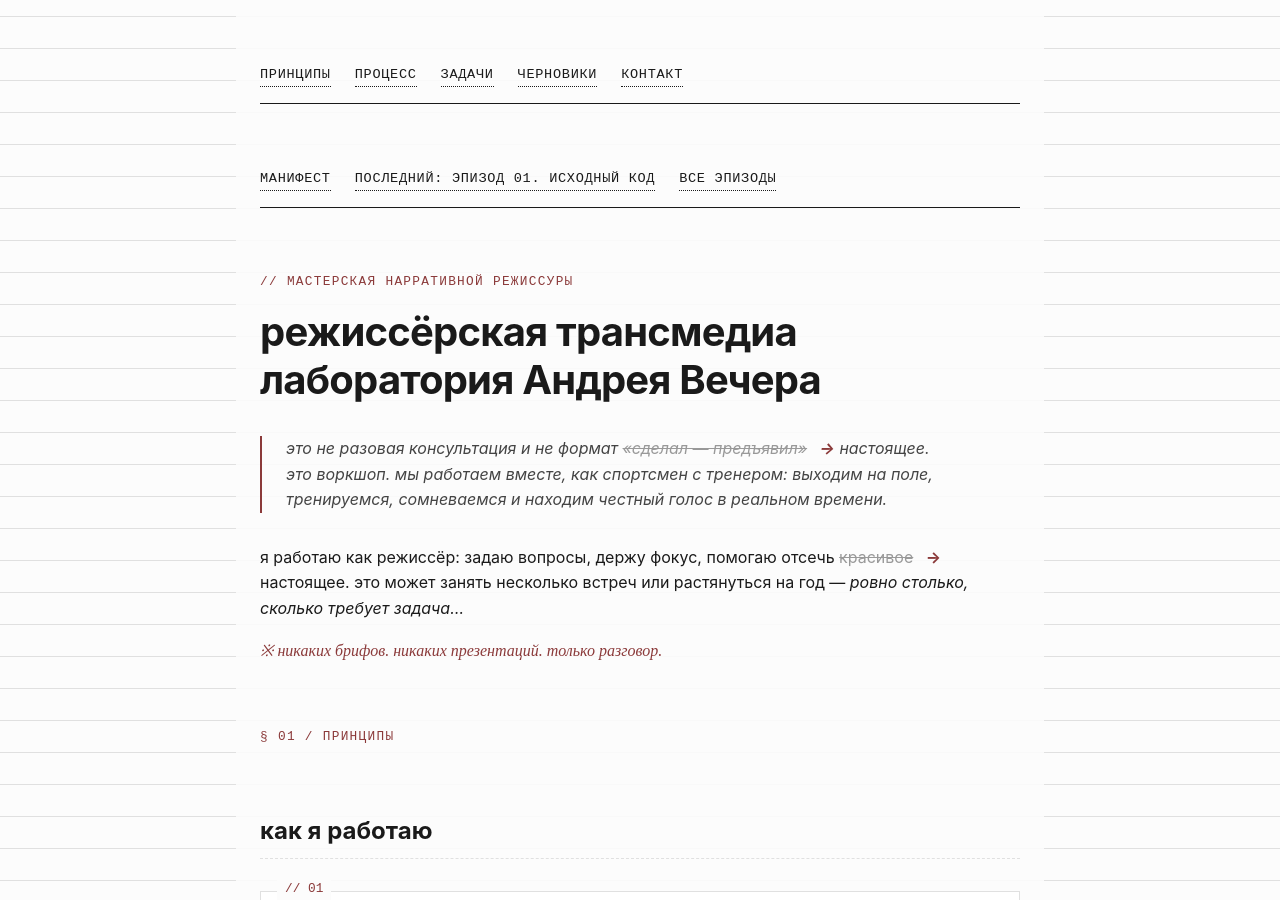
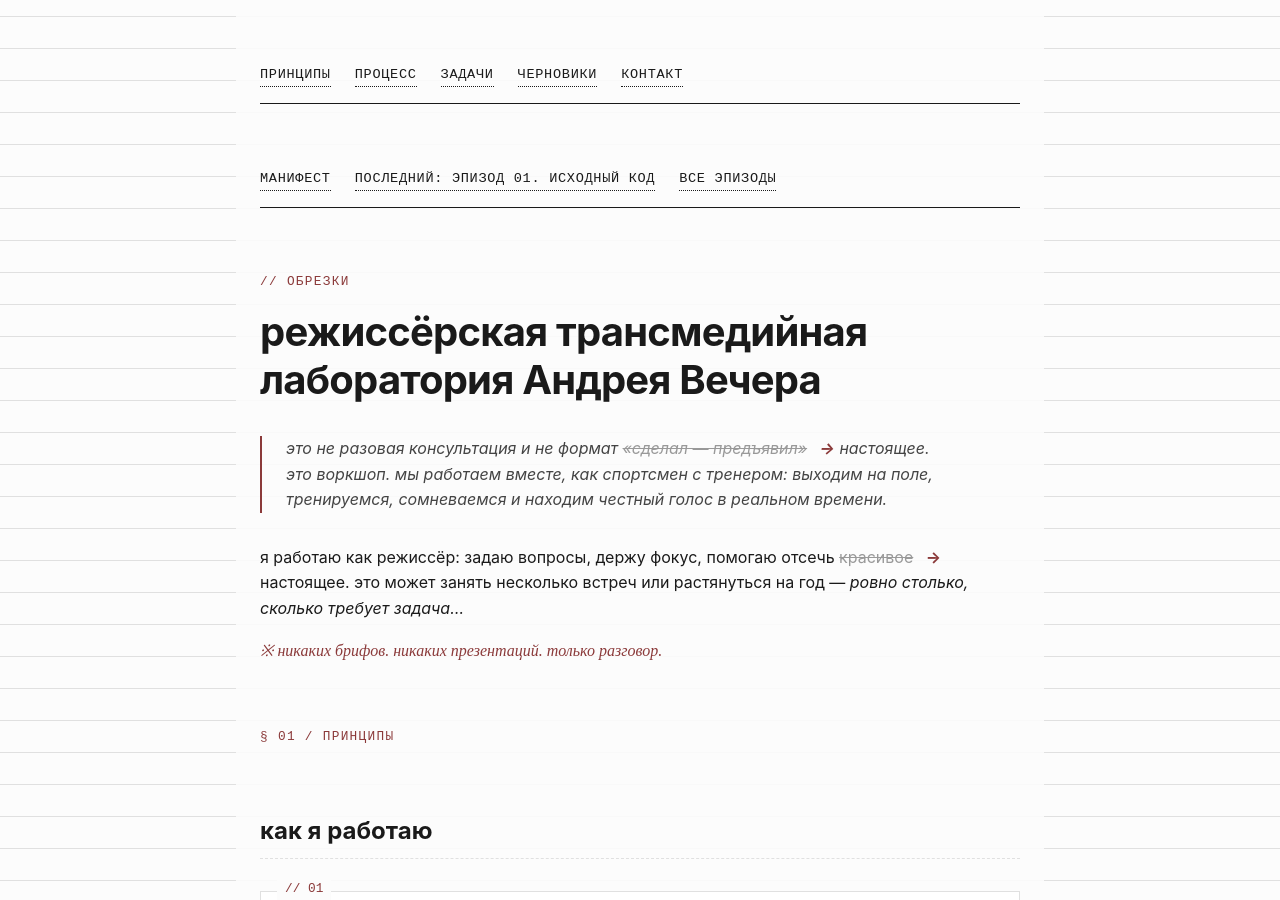
Before and after one commit to avecher/lab, a Jekyll site: the page built from index.md, in a window 1280 px wide and 900 px high. Built offline with Jekyll 4.4.1, drawn with Linux system fonts in a browser that asks for light colours.

Commit message:
Update index.md

```diff
--- a/index.md
+++ b/index.md
@@ -3,9 +3,9 @@ layout: default
 title: ОБРеЗКи
 ---
 
-<span class="meta-label">// мастерская нарративной режиссуры</span>
+<span class="meta-label">// ОБРеЗКи</span>
 
-# режиссёрская трансмедиа лаборатория Андрея Вечера
+# режиссёрская трансмедийная лаборатория Андрея Вечера
 
 > это не разовая консультация и не формат <span class="strikethrough">«сделал — предъявил»</span> <span class="arrow-link">→</span> настоящее.<br>
 > это воркшоп. мы работаем вместе, как спортсмен с тренером: выходим на поле, тренируемся, сомневаемся и находим честный голос в реальном времени.
```
